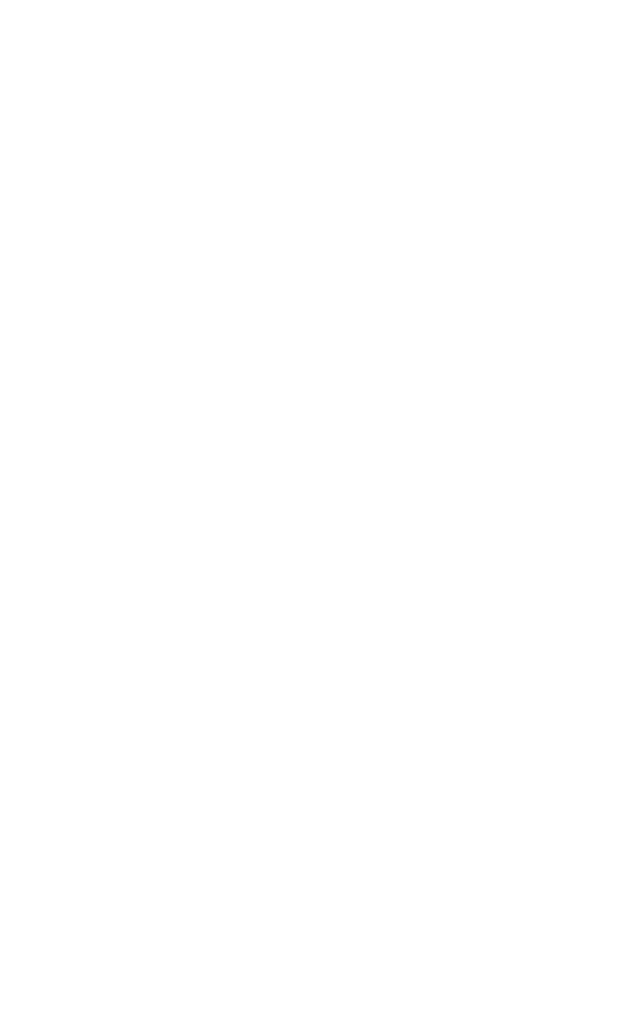
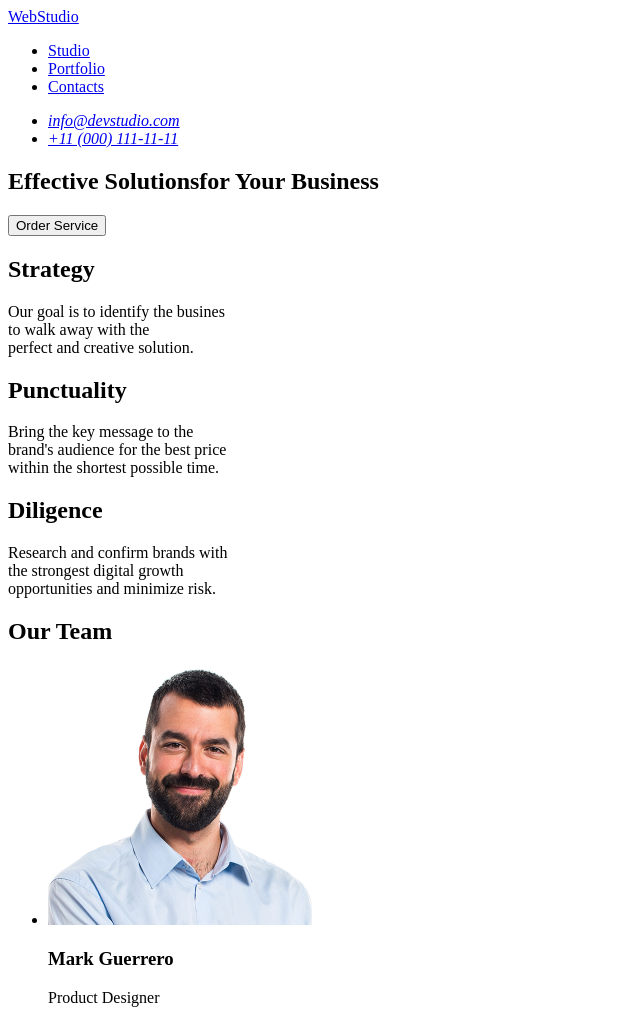
Before and after one commit to danielshkalov/goit-markup-hw-01-01, a plain HTML site: page index.html in a window 1280 px wide. Shown: the top 1010 px of the page, without its empty margins (0-640 px from the left). Before the commit the page ends 800 px from the top, so only its background shows below. Drawn offline with Linux system fonts and the light colour scheme.

Commit message:
add index.html files

```diff
--- a/index.html
+++ b/index.html
@@ -1,11 +1,74 @@
 <!DOCTYPE html>
 <html lang="en">
+
 <head>
     <meta charset="UTF-8">
     <meta name="viewport" content="width=device-width, initial-scale=1.0">
-    <title>Document</title>
+    <title>WebStudio</title>
 </head>
+
 <body>
+    <header>
+        <nav><a href="./index.html">WebStudio</a>
+            <ul>
+                <li><a href="#studio">Studio</a></li>
+                <li><a href="#portfolio">Portfolio</a></li>
+                <li><a href="#contacts">Contacts</a></li>
+            </ul>
+        </nav>
+        <address>
+            <ul>
+                <li><a href="mailto:info@devstudio.com">info@devstudio.com</a></li>
+                <li><a href="tel:+110001111111">+11 (000) 111-11-11</a></li>
+            </ul>
+        </address>
+    </header>
 
+    <!--Information section-->
+    <main>
+        <section>
+            <h1>Effective Solutionsfor Your Business</h1>
+        </section>
+        <section><button type="button">Order Service</button></section>
+        <section>
+            <h2>Strategy</h2>
+            <p> Our goal is to identify the busines<br>to walk away with the<br>perfect and creative solution.</p>
+        </section>
+        <section>
+            <h2>Punctuality</h2>
+            <p>Bring the key message to the<br>brand's audience for the best price<br>within the shortest possible time.
+            </p>
+        </section>
+        <section>
+            <h2>Diligence</h2>
+            <p>Research and confirm brands with<br>the strongest digital growth<br>opportunities and minimize risk.</p>
+        </section>
+        <!--Team section-->
+        <section>
+            <h2>Our Team</h2>
+            <ul>
+                <li><img src="./images/img 1.jpg" alt="Mark" width="264" />
+                    <h3>Mark Guerrero</h3>
+                    <p>Product Designer</p>
+                </li>
+                <li><img src="./images/img 2.jpg" alt="Tom" width="264" />
+                    <h3>Tom Ford</h3>
+                    <p>Frontend Developer</p>
+                </li>
+                <li><img src="./images/img 3.jpg" alt="Camila" width="264" />
+                    <p>Marketing</p>
+                    <h3>Camila Garcia</h3>
+                </li>
+                <li><img src="./images/img 4.jpg" alt="Daniel Wilson" width="264" />
+                    <h3>Daniel Wilson</h3>
+                    <p>UI Designer</p>
+                </li>
+            </ul>
+        </section>
+    </main>
+    <footer><a href="./index.html">WebStudio</a>
+        <p>Increase the flow of customers and sales for your business with digital marketing & growth solutions.</p>
+    </footer>
 </body>
+
 </html>
```
Also changed, not shown: images/img 1.jpg (added), images/img 2.jpg (added), images/img 3.jpg (added), images/img 4.jpg (added).
